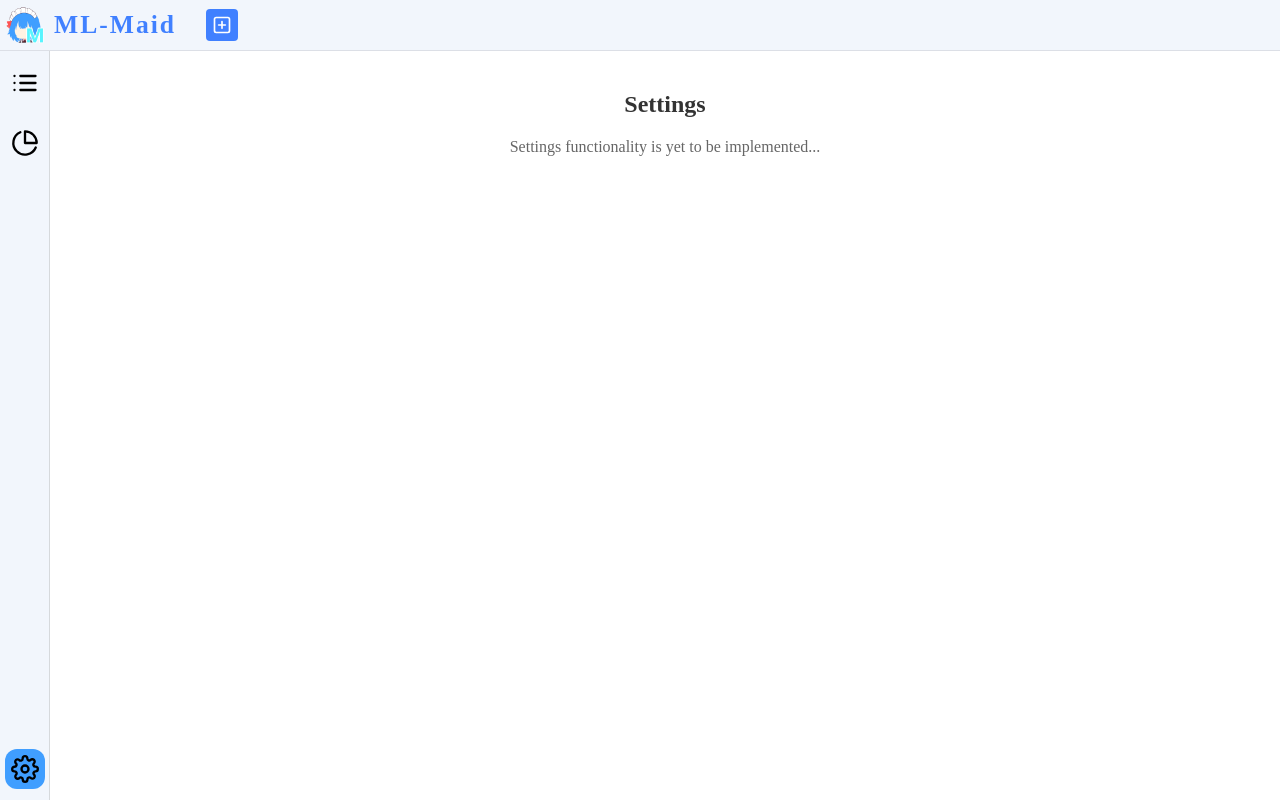
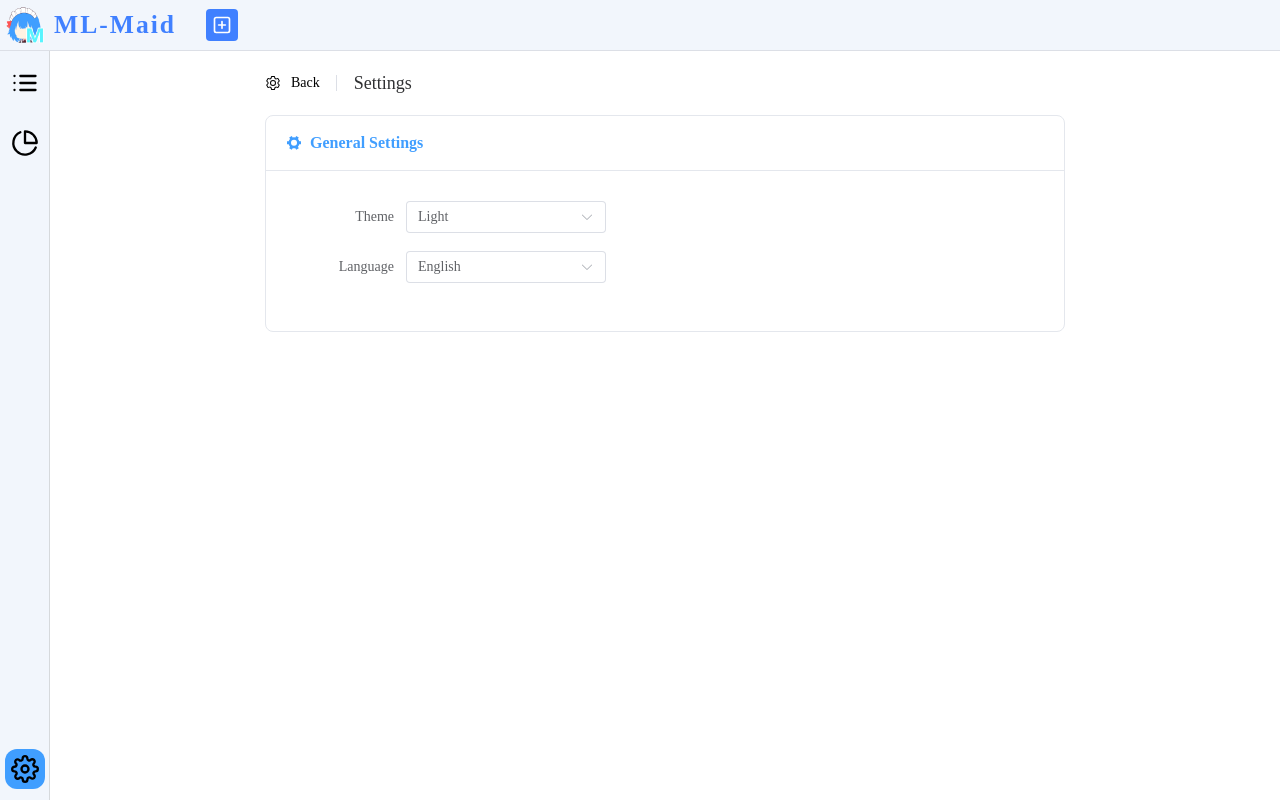
Before and after one commit to Kurosu-Ti01/ML-Maid, a Vue app: page /#/ in a window 1280 px wide. Both pictures are taken after a click on the button 24 px from the left and 769 px from the top of the page. Built offline with nearby package versions, Linux system fonts and the light colour scheme.

Commit message:
feat: add settings.conf method & component
- Add settingsManager.ts for reading, writing, and IPC of settings
- Create a Pinia store for settings state management
- Implement Settings.vue component for user to change settings

```diff
--- a/components.d.ts
+++ b/components.d.ts
@@ -12,8 +12,11 @@ declare module 'vue' {
     ElButton: typeof import('element-plus/es')['ElButton']
     ElCard: typeof import('element-plus/es')['ElCard']
     ElCol: typeof import('element-plus/es')['ElCol']
+    ElCollapse: typeof import('element-plus/es')['ElCollapse']
+    ElCollapseItem: typeof import('element-plus/es')['ElCollapseItem']
     ElContainer: typeof import('element-plus/es')['ElContainer']
     ElDatePicker: typeof import('element-plus/es')['ElDatePicker']
+    ElDivider: typeof import('element-plus/es')['ElDivider']
     ElDropdown: typeof import('element-plus/es')['ElDropdown']
     ElDropdownItem: typeof import('element-plus/es')['ElDropdownItem']
     ElDropdownMenu: typeof import('element-plus/es')['ElDropdownMenu']
@@ -24,6 +27,7 @@ declare module 'vue' {
     ElInput: typeof import('element-plus/es')['ElInput']
     ElMain: typeof import('element-plus/es')['ElMain']
     ElOption: typeof import('element-plus/es')['ElOption']
+    ElPageHeader: typeof import('element-plus/es')['ElPageHeader']
     ElRow: typeof import('element-plus/es')['ElRow']
     ElScrollbar: typeof import('element-plus/es')['ElScrollbar']
     ElSelect: typeof import('element-plus/es')['ElSelect']
--- a/electron/types/index.ts
+++ b/electron/types/index.ts
@@ -27,6 +27,7 @@ export interface AppConfig {
   libPath: string
   tempPath: string
   imgPath_game: string
+  configPath: string
 }
 
 export interface DatabaseInstances {
--- a/package.json
+++ b/package.json
@@ -19,6 +19,7 @@
     "bindings": "^1.5.0",
     "echarts": "^5.6.0",
     "element-plus": "^2.10.4",
+    "ini": "^5.0.0",
     "mitt": "^3.0.1",
     "pinia": "^3.0.3",
     "uuid": "^11.1.0",
@@ -29,6 +30,7 @@
   "devDependencies": {
     "@tsconfig/node22": "^22.0.1",
     "@types/better-sqlite3": "^7.6.13",
+    "@types/ini": "^4.1.1",
     "@types/node": "^22.14.0",
     "@vitejs/plugin-vue": "^5.2.3",
     "@vue/tsconfig": "^0.7.0",
--- a/src/components/Settings.vue
+++ b/src/components/Settings.vue
@@ -1,27 +1,112 @@
 <template>
   <div class="settings-view">
-    <h2>Settings</h2>
-    <p>Settings functionality is yet to be implemented...</p>
+    <el-page-header :content="'Settings'" class="settings-header">
+      <template #icon>
+        <el-icon>
+          <Setting />
+        </el-icon>
+      </template>
+    </el-page-header>
+
+    <el-card class="settings-card" shadow="hover">
+      <template #header>
+        <div class="card-header">
+          <el-icon>
+            <Tools />
+          </el-icon>
+          <span>General Settings</span>
+        </div>
+      </template>
+
+      <el-form :model="settingsStore.settings" label-width="120px" class="settings-form">
+        <el-form-item label="Theme">
+          <el-select v-model="settingsStore.settings.general.theme" @change="saveSettings" placeholder="Select theme"
+            style="width: 200px">
+            <el-option label="Light" value="light">
+              <el-icon>
+                <Sunny />
+              </el-icon>
+              <span style="margin-left: 8px">Light</span>
+            </el-option>
+            <el-option label="Dark" value="dark">
+              <el-icon>
+                <Moon />
+              </el-icon>
+              <span style="margin-left: 8px">Dark</span>
+            </el-option>
+          </el-select>
+        </el-form-item>
+
+        <el-form-item label="Language">
+          <el-select v-model="settingsStore.settings.general.language" @change="saveSettings"
+            placeholder="Select language" style="width: 200px">
+            <el-option label="English" value="en-US">
+              <span>🇺🇸 English</span>
+            </el-option>
+            <el-option label="中文" value="zh-CN">
+              <span>🇨🇳 中文</span>
+            </el-option>
+            <el-option label="日本語" value="ja-JP">
+              <span>🇯🇵 日本語</span>
+            </el-option>
+          </el-select>
+        </el-form-item>
+      </el-form>
+    </el-card>
   </div>
 </template>
 
 <script setup lang="ts" name="Settings">
+  import { useSettingsStore } from '../stores/settings'
+  import { Setting, Tools, Sunny, Moon } from '@element-plus/icons-vue'
 
+  const settingsStore = useSettingsStore()
+
+  // Save settings function
+  async function saveSettings() {
+    // Convert reactive object to plain object for IPC
+    await settingsStore.saveSettings(JSON.parse(JSON.stringify(settingsStore.settings)))
+  }
 </script>
 
 <style scoped>
   .settings-view {
     padding: 20px;
-    text-align: center;
+    max-width: 800px;
+    margin: 0 auto;
   }
 
-  .settings-view h2 {
-    color: #333;
+  .settings-header {
     margin-bottom: 20px;
   }
 
-  .settings-view p {
-    color: #666;
-    font-size: 16px;
+  .settings-card {
+    border-radius: 8px;
+  }
+
+  .card-header {
+    display: flex;
+    align-items: center;
+    gap: 8px;
+    font-weight: 600;
+    color: #409eff;
+  }
+
+  .settings-form {
+    padding: 10px 0;
+  }
+
+  :deep(.el-form-item__label) {
+    font-weight: 500;
+    color: #606266;
+  }
+
+  :deep(.el-select .el-input__wrapper) {
+    border-radius: 6px;
+  }
+
+  :deep(.el-collapse-item__header) {
+    font-weight: 500;
+    color: #606266;
   }
 </style>
--- a/src/main.ts
+++ b/src/main.ts
@@ -2,6 +2,7 @@ import { createApp } from "vue"
 import App from './App.vue'
 import router from './router'
 import pinia from './stores'
+import { useSettingsStore } from './stores/settings'
 import 'element-plus/dist/index.css'
 
 // Configure Day.js for Element Plus date components
@@ -93,4 +94,16 @@ initTitlebar()
 // Listen for hash changes to update titlebar when navigating
 window.addEventListener('hashchange', initTitlebar)
 
-createApp(App).use(router).use(pinia).mount('#app')
+const app = createApp(App).use(router).use(pinia)
+
+// Initialize settings store and listen for initial settings from main process
+const settingsStore = useSettingsStore()
+
+// Listen for initial settings from main process
+if (window.electronAPI?.onSettingsInitial) {
+  window.electronAPI.onSettingsInitial((settings: any) => {
+    settingsStore.updateSettings(settings)
+  })
+}
+
+app.mount('#app')
--- /dev/null
+++ b/src/stores/settings.ts
@@ -0,0 +1,39 @@
+import { defineStore } from 'pinia'
+import { ref } from 'vue'
+
+export const useSettingsStore = defineStore('settings', () => {
+  const settings = ref<Settings>({
+    general: {
+      theme: 'light',
+      language: 'en-US'
+    }
+  })
+
+  function updateSettings(newSettings: Settings) {
+    settings.value = newSettings
+  }
+
+  async function saveSettings(newSettings: Settings) {
+    try {
+      // Update store
+      updateSettings(newSettings)
+
+      // Save to file via IPC
+      if (window.electronAPI?.saveSettings) {
+        await window.electronAPI.saveSettings(newSettings)
+        console.log('Settings saved successfully')
+        return true
+      }
+      return false
+    } catch (error) {
+      console.error('Failed to save settings:', error)
+      return false
+    }
+  }
+
+  return {
+    settings,
+    updateSettings,
+    saveSettings
+  }
+})
```
Also changed, not shown: electron/main.ts (+10 -1 lines), electron/modules/settingsManager.ts (added, +57 -0 lines), electron/preload.ts (+7 -0 lines), src/types/global.d.ts (+11 -0 lines), 2 other files (tests, documents, lock files or other folders).
